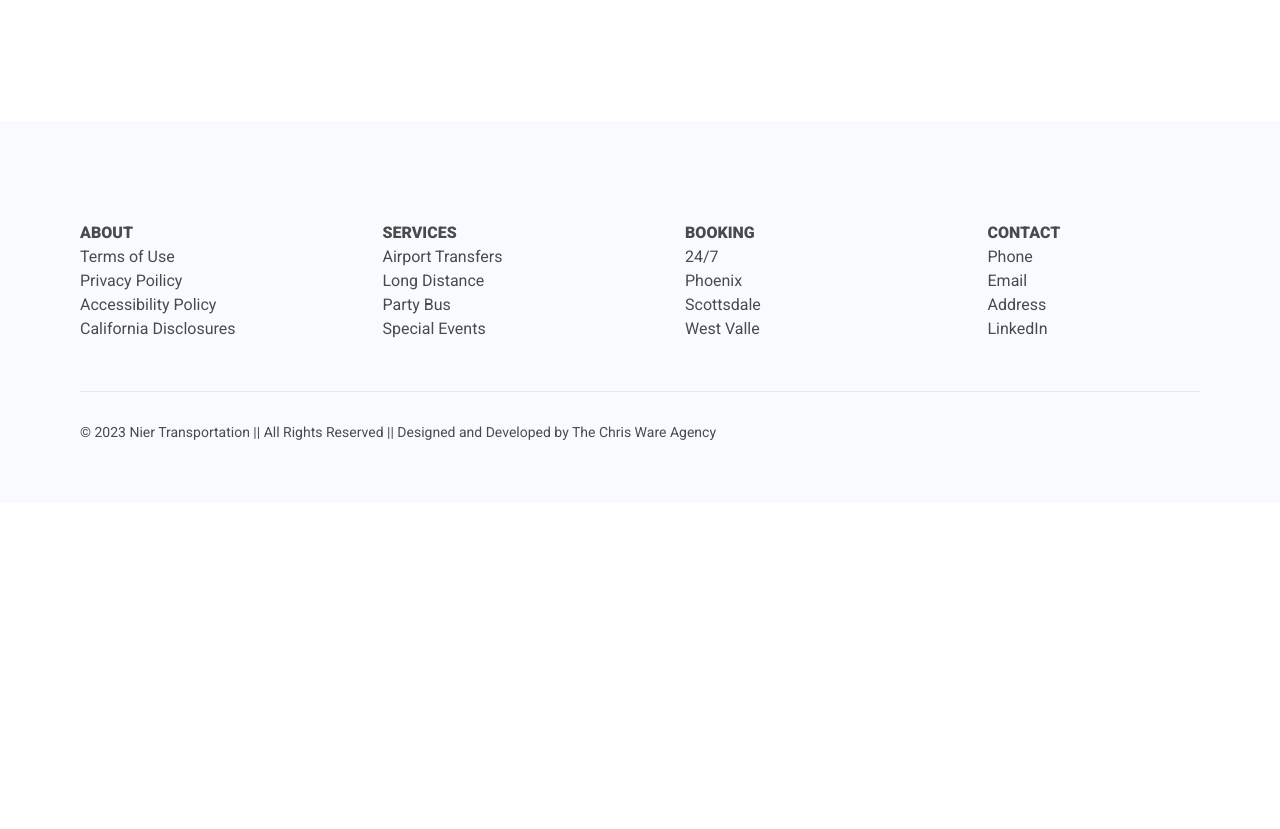
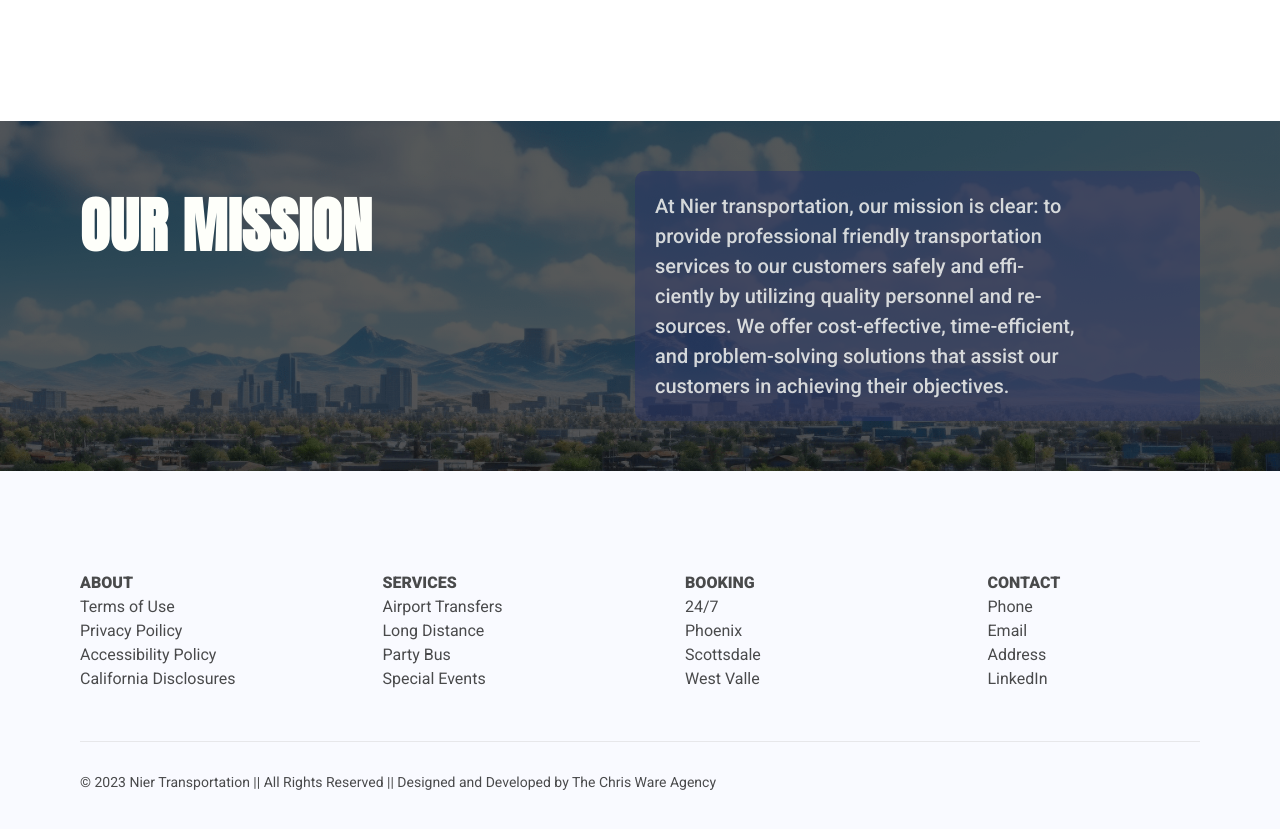
Before and after one commit to ChristianWare/Nier-Transport-Redesign, a Next.js app: page /about in a window 1280 px wide. Shown: the part 1420-2249 px from the top of the page. Before the commit the page ends 1923 px from the top, so only its background shows below. Built offline with nearby package versions, Linux system fonts and the light colour scheme.

Commit message:
Mission Statement Start

```diff
--- a/src/app/about/page.tsx
+++ b/src/app/about/page.tsx
@@ -3,6 +3,7 @@ import styles from "./About.module.css";
 
 import Img from "../../../public/images/aboutPageIntro.png";
 import CompanyOverview from "../components/CompanyOverview/CompanyOverview";
+import Mission from "../components/Mission/Mission";
 
 const AboutPage = () => {
   return (
@@ -13,6 +14,7 @@ const AboutPage = () => {
         src={Img}
       />
       <CompanyOverview />
+      <Mission />
     </main>
   );
 };
--- /dev/null
+++ b/src/app/components/Mission/Mission.module.css
@@ -0,0 +1,115 @@
+.container {
+  position: relative;
+}
+
+.imgOverlay {
+  z-index: 2;
+  position: absolute;
+  height: 100%;
+  width: 100%;
+  background: linear-gradient(rgba(0, 0, 0, 0.65), rgba(0, 0, 0, 0.65));
+}
+
+.img {
+  object-fit: cover;
+}
+
+.content {
+  display: flex;
+  align-items: flex-start;
+  justify-content: center;
+  gap: 3rem;
+}
+
+.left,
+.right {
+  z-index: 3;
+  flex: 1;
+}
+
+.heading {
+  color: var(--cream);
+  margin-top: 1rem;
+  margin-bottom: 2rem;
+}
+
+.copy {
+  color: var(--cream);
+  width: 80%;
+  font-family: var(--roboto);
+  font-size: 2rem;
+  opacity: 0.8;
+  font-size: 2rem;
+  font-weight: 500;
+  opacity: 0.8;
+}
+
+.btnContainer {
+  display: flex;
+  align-items: center;
+  justify-content: flex-start;
+  gap: 3rem;
+  margin-top: 3rem;
+  margin-bottom: 3rem;
+}
+
+.right {
+  background-color: rgba(43, 52, 103, 0.5);
+  padding: 2rem;
+  border-radius: 10px;
+}
+
+.cityDescContainer {
+  margin-bottom: 3rem;
+  position: relative;
+  padding-left: 3rem;
+}
+
+.cityDescContainer:last-child {
+  margin-bottom: 0rem;
+}
+
+.cityDescContainer::after {
+  position: absolute;
+  content: "";
+  top: 0;
+  left: 0;
+  height: 100%;
+  width: 7px;
+  background-color: var(--red);
+}
+
+.city {
+  color: var(--cream);
+  text-transform: uppercase;
+  font-weight: 900;
+}
+
+.desc {
+  color: var(--cream);
+  width: 80%;
+}
+
+@media screen and (max-width: 968px) {
+  .content {
+    flex-direction: column;
+  }
+}
+
+@media screen and (max-width: 568px) {
+  .btnContainer {
+   flex-direction: column;
+   justify-content: flex-start;
+   align-items: flex-start;
+  }
+
+  .heading {
+    width: 100%;
+    /* text-align: center; */
+  }
+
+  .copy,
+  .desc {
+    width: 100%;
+  }
+}
--- /dev/null
+++ b/src/app/components/Mission/Mission.tsx
@@ -0,0 +1,36 @@
+import ContentPadding from "../ContentPadding/ContentPadding";
+import LayoutWrapper from "../LayoutWrapper/LayoutWrapper";
+import styles from "./Mission.module.css";
+import Image from "next/image";
+import BG from "../../../../public/images/phoenix.png";
+
+const Mission = () => {
+  return (
+    <section className={styles.container}>
+      <div className={styles.imgOverlay}></div>
+      <Image src={BG} alt='Nier Transportation' fill className={styles.img} />
+      <LayoutWrapper>
+        <ContentPadding>
+          <div className={styles.content}>
+            <div className={styles.left}>
+              <h2 className={styles.heading}>Our Mission</h2>
+            </div>
+            <div className={styles.right}>
+              <div className={styles.missionContainer}>
+                <p className={styles.copy}>
+                  At Nier transportation, our mission is clear: to provide
+                  professional friendly transportation services to our customers
+                  safely and efficiently by utilizing quality personnel and
+                  resources. We offer cost-effective, time-efficient, and
+                  problem-solving solutions that assist our customers in
+                  achieving their objectives.
+                </p>
+              </div>
+            </div>
+          </div>
+        </ContentPadding>
+      </LayoutWrapper>
+    </section>
+  );
+};
+export default Mission;
```
